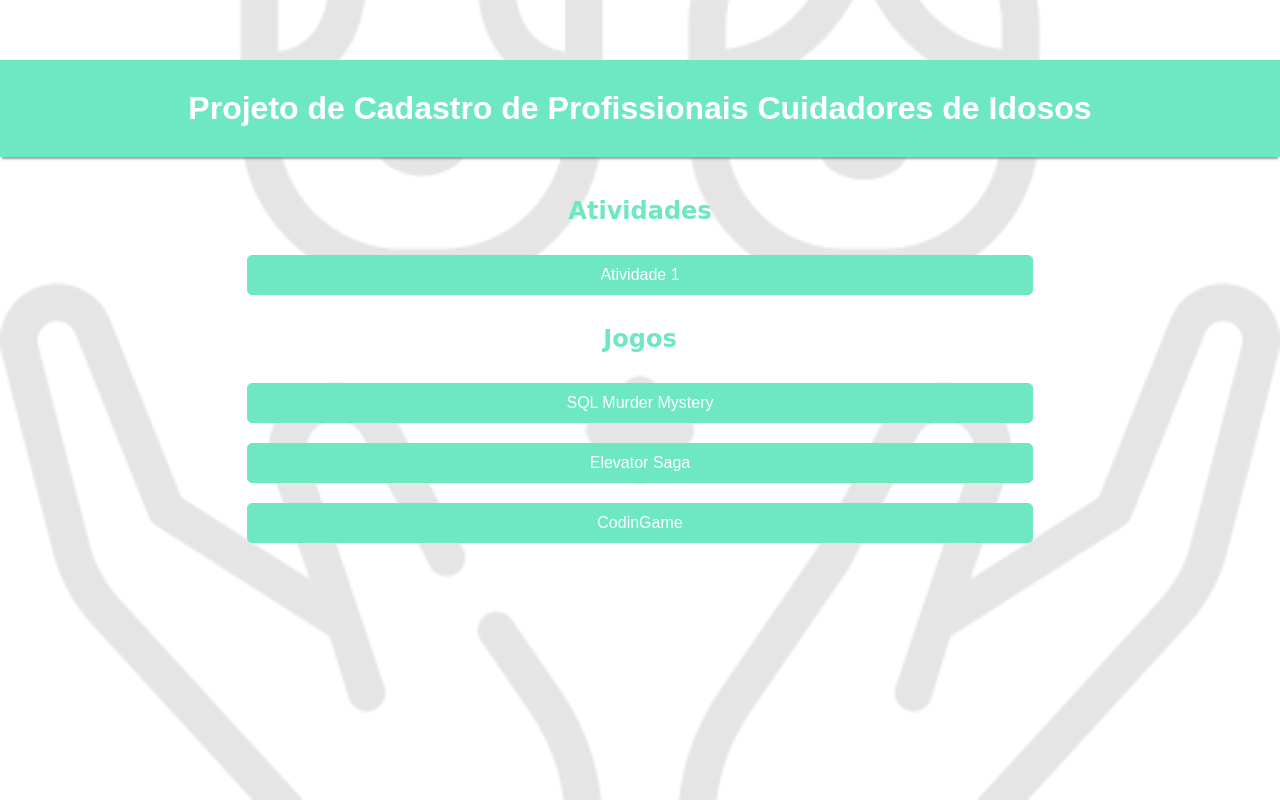
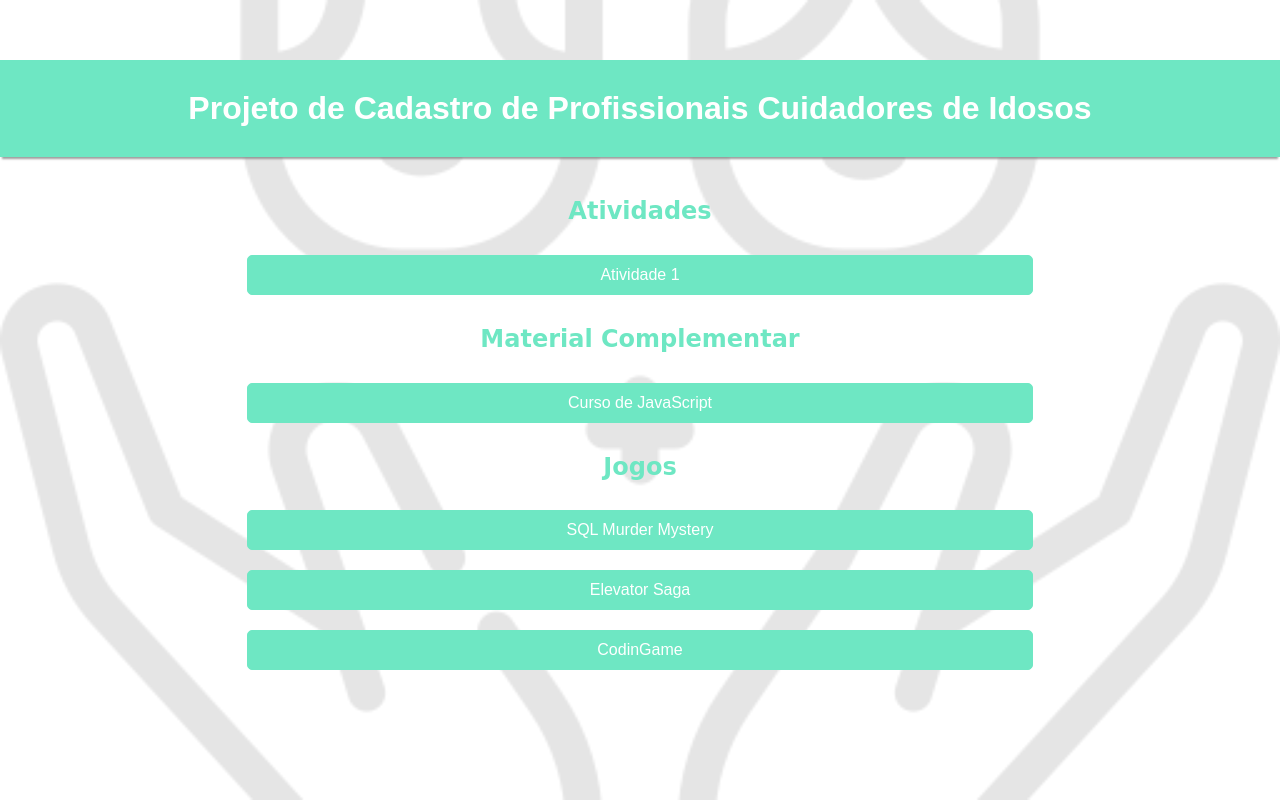
Before and after one commit to tekuan/tekuan.github.io, a plain HTML site: page caci/index.html in a window 1280 px wide. Drawn offline with Linux system fonts and the light colour scheme; a web font is replaced by a local one.

Commit message:
add suplementary material

```diff
--- a/caci/index.html
+++ b/caci/index.html
@@ -21,6 +21,9 @@
             <h2 class="title">Atividades</h2>
             <a href="task1.html" class="btn">Atividade 1</a>
             <br />
+            <h2 class="title">Material Complementar</h2>
+            <a href="https://gustavoguanabara.github.io/javascript/exercicios/" class="btn">Curso de JavaScript</a>
+            <br/>
             <h2 class="title">Jogos</h2>
             <a href="https://mystery.knightlab.com/" class="btn">SQL Murder
                 Mystery</a>
```
